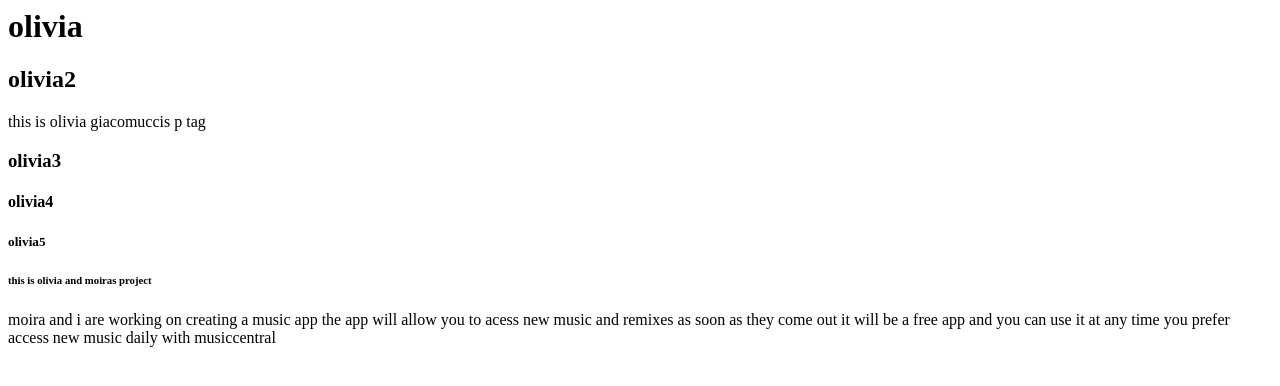
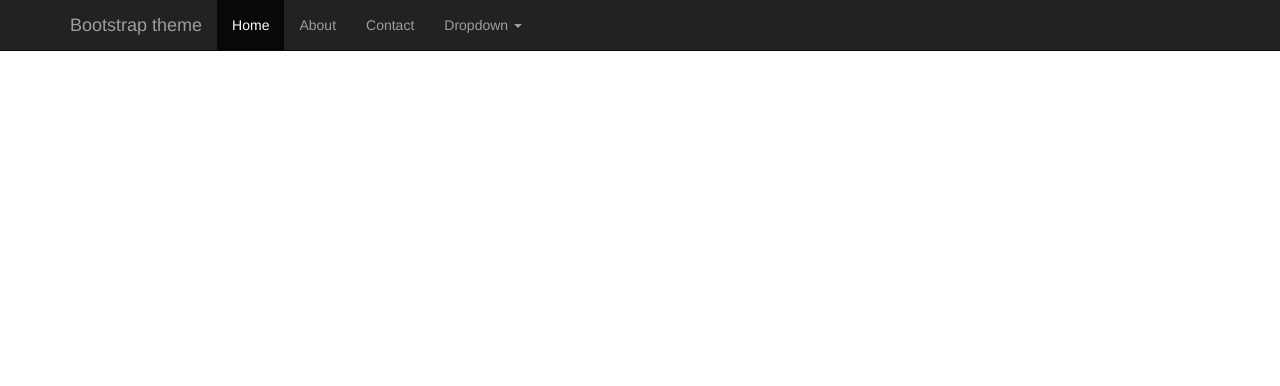
Before and after one commit to olivia121301/olivias-projects2, a plain HTML site: page index.html in a window 1280 px wide. Drawn offline with nearby package versions, Linux system fonts and the light colour scheme.

Commit message:
added bootstrap css and nav menu

```diff
--- a/index.html
+++ b/index.html
@@ -1,18 +1,40 @@
 <html>
     <head>
-
+        <link href="http://getbootstrap.com/dist/css/bootstrap.min.css" rel="stylesheet">
+        <link href="http://getbootstrap.com/dist/css/bootstrap-theme.min.css">
     </head>
     <body>
-        <h1>olivia</h1>
-        <h2>olivia2</h2>
-        <p>this is olivia giacomuccis p tag</p>
-        <h3>olivia3</h3>
-        <h4>olivia4</h4>
-        <h5>olivia5</h5>
-        <h6>this is olivia and moiras project</h6>
-        <h7>moira and i are working on creating a music app</h7>
-        <h8>the app will allow you to acess new music and remixes as soon as they come out</h8>
-        <h9>it will be a free app and you can use it at any time you prefer</h9>
-        <h10>access new music daily with musiccentral</h10>
+        <nav class="navbar navbar-inverse navbar-fixed-top">
+      <div class="container">
+        <div class="navbar-header">
+          <button type="button" class="navbar-toggle collapsed" data-toggle="collapse" data-target="#navbar" aria-expanded="false" aria-controls="navbar">
+            <span class="sr-only">Toggle navigation</span>
+            <span class="icon-bar"></span>
+            <span class="icon-bar"></span>
+            <span class="icon-bar"></span>
+          </button>
+          <a class="navbar-brand" href="#">Bootstrap theme</a>
+        </div>
+        <div id="navbar" class="navbar-collapse collapse">
+          <ul class="nav navbar-nav">
+            <li class="active"><a href="#">Home</a></li>
+            <li><a href="#about">About</a></li>
+            <li><a href="#contact">Contact</a></li>
+            <li class="dropdown">
+              <a href="#" class="dropdown-toggle" data-toggle="dropdown" role="button" aria-haspopup="true" aria-expanded="false">Dropdown <span class="caret"></span></a>
+              <ul class="dropdown-menu">
+                <li><a href="#">Action</a></li>
+                <li><a href="#">Another action</a></li>
+                <li><a href="#">Something else here</a></li>
+                <li role="separator" class="divider"></li>
+                <li class="dropdown-header">Nav header</li>
+                <li><a href="#">Separated link</a></li>
+                <li><a href="#">One more separated link</a></li>
+              </ul>
+            </li>
+          </ul>
+        </div><!--/.nav-collapse -->
+      </div>
+    </nav>
     </body>
 </html>
--- /dev/null
+++ b/style.css
@@ -0,0 +1,6 @@
+#link{
+    padding-right: 30px;
+}
+a{
+    padding-right: 30px;
+}
```
